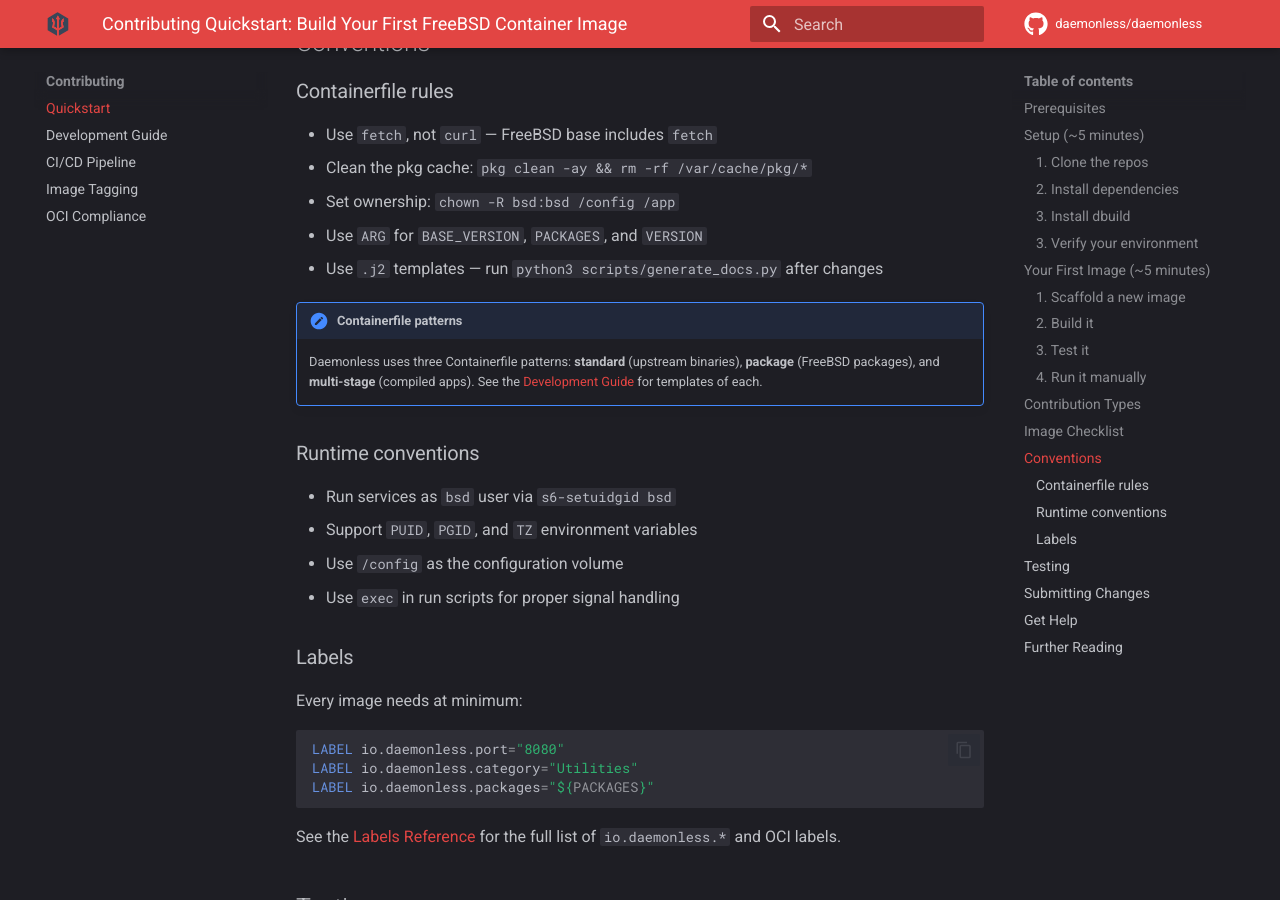
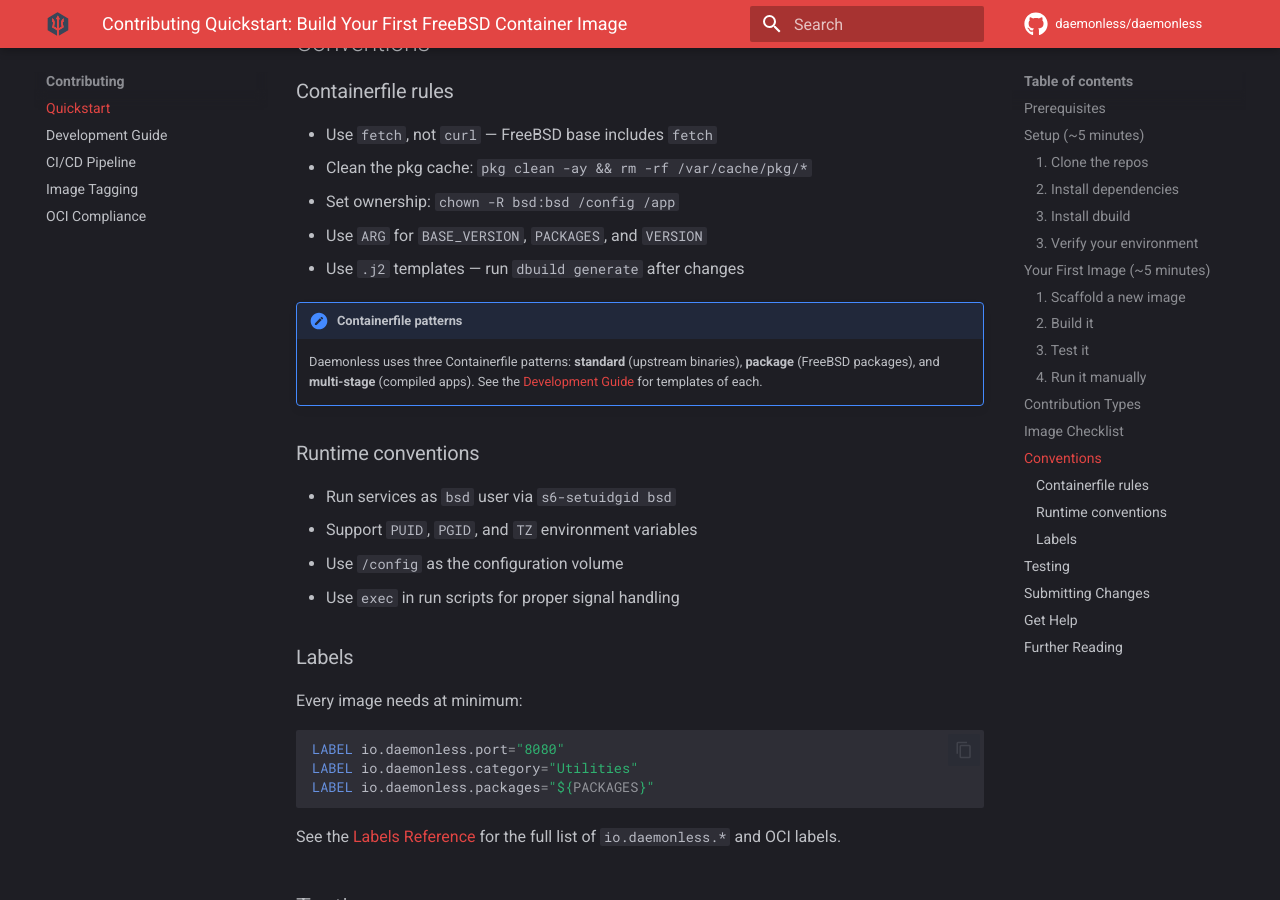
Before and after one commit to daemonless/daemonless-io, an MkDocs documentation site: the page built from docs/guides/contributing-quickstart.md, in a window 1280 px wide and 900 px high, scrolled down 3617 px. Built offline with MkDocs 1.6.1 and Material for MkDocs 9.7.7, drawn with Linux system fonts in a browser that asks for light colours; comment, search, counter and statistics services are not loaded.

Commit message:
docs: update contributing guide for dbuild generate

```diff
--- a/docs/guides/contributing-quickstart.md
+++ b/docs/guides/contributing-quickstart.md
@@ -156,7 +156,7 @@ Before submitting a new image, verify:
 - Clean the pkg cache: `pkg clean -ay && rm -rf /var/cache/pkg/*`
 - Set ownership: `chown -R bsd:bsd /config /app`
 - Use `ARG` for `BASE_VERSION`, `PACKAGES`, and `VERSION`
-- Use `.j2` templates — run `python3 scripts/generate_docs.py` after changes
+- Use `.j2` templates — run `dbuild generate` after changes
 
 !!! note "Containerfile patterns"
     Daemonless uses three Containerfile patterns: **standard** (upstream binaries), **package** (FreeBSD packages), and **multi-stage** (compiled apps). See the [Development Guide](development.md#containerfile-patterns) for templates of each.
```
